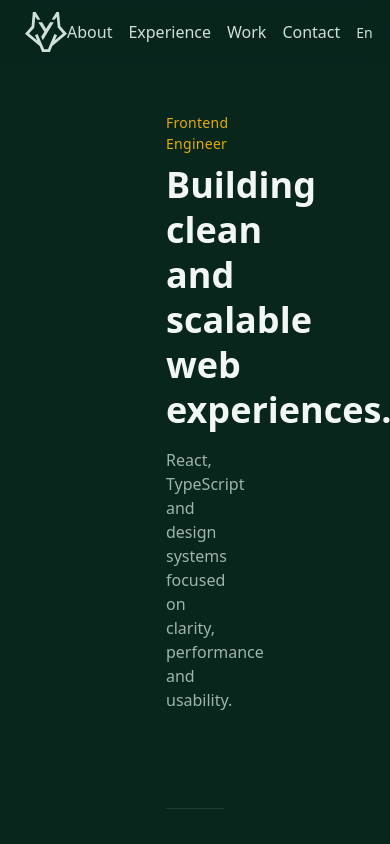
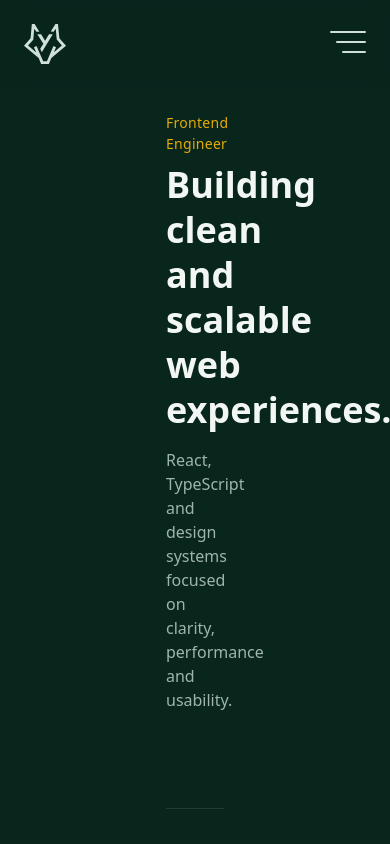
Before and after one commit to AndresHernandez1996/v2, a React (Vite) app: page / in a window 390 px wide. Shown: the top 844 px of the page. Built offline with nearby package versions, Linux system fonts and the light colour scheme; a web font is replaced by a local one.

Commit message:
fixing motion on navbar, refactoring mobile version

```diff
--- /dev/null
+++ b/src/components/Layout/Nav/MobileMenu.module.scss
@@ -0,0 +1,203 @@
+@use '../../../styles/tokens' as t;
+
+.menu {
+  display: none;
+  --hamburger-width: 1.875rem;
+  --ham-before: top 0.12s 0.2s ease, opacity 0.12s ease, width 0.15s ease;
+  --ham-before-active: top 0.12s ease, opacity 0.1s ease, width 0.15s ease;
+  --ham-after: bottom 0.12s 0.2s ease, transform 0.18s ease, width 0.15s ease;
+  --ham-after-active:
+    bottom 0.12s ease, transform 0.18s 0.12s ease, width 0.15s ease;
+}
+
+@media (max-width: t.$break-md) {
+  .menu {
+    display: block;
+  }
+
+  .hamburgerButton {
+    position: relative;
+    z-index: 22;
+    margin-right: -0.9375rem;
+    padding: 0.9375rem;
+    border: 0;
+    background-color: transparent;
+    color: t.$ui-text-secondary;
+    text-transform: none;
+    cursor: pointer;
+    transition-property: opacity, filter;
+    transition-duration: 0.15s;
+    transition-timing-function: linear;
+  }
+
+  .hamBox {
+    display: inline-block;
+    position: relative;
+    width: var(--hamburger-width);
+    height: 1.5rem;
+  }
+
+  .hamBoxInner {
+    position: absolute;
+    top: 50%;
+    right: 0;
+    width: var(--hamburger-width);
+    height: 0.125rem;
+    border-radius: t.$radius-xs;
+    background-color: t.$ui-text-secondary;
+    transition-duration: 0.22s;
+    transition-property: transform;
+    transition-delay: 0s;
+    transform: rotate(0deg);
+    transition-timing-function: cubic-bezier(0.55, 0.055, 0.675, 0.19);
+
+    &::before,
+    &::after {
+      content: '';
+      display: block;
+      position: absolute;
+      right: 0;
+      height: 0.125rem;
+      border-radius: t.$radius-xs;
+      background-color: t.$ui-text-secondary;
+      transition-timing-function: ease;
+      transition-duration: 0.15s;
+      transition-property: transform, top, bottom, opacity, width;
+    }
+
+    &::before {
+      width: 120%;
+      top: -0.625rem;
+      opacity: 1;
+      transition: var(--ham-before);
+    }
+
+    &::after {
+      width: 80%;
+      bottom: -0.625rem;
+      transform: rotate(0deg);
+      transition: var(--ham-after);
+    }
+  }
+
+  .hamBoxInnerOpen {
+    transform: rotate(225deg);
+    transition-delay: 0.12s;
+    transition-timing-function: cubic-bezier(0.215, 0.61, 0.355, 1);
+
+    &::before {
+      width: 100%;
+      top: 0;
+      opacity: 0;
+      transition: var(--ham-before-active);
+    }
+
+    &::after {
+      width: 100%;
+      bottom: 0;
+      transform: rotate(-90deg);
+      transition: var(--ham-after-active);
+    }
+  }
+
+  .backdrop {
+    position: fixed;
+    inset: 0;
+    z-index: 18;
+    opacity: 0;
+    visibility: hidden;
+    pointer-events: none;
+    backdrop-filter: blur(0);
+    -webkit-backdrop-filter: blur(0);
+    background-color: rgba(t.$ui-bg-shadow, 0);
+    transition:
+      opacity 240ms ease,
+      visibility 240ms ease,
+      backdrop-filter 240ms ease,
+      background-color 240ms ease;
+  }
+
+  .backdropOpen {
+    opacity: 1;
+    visibility: visible;
+    pointer-events: auto;
+    backdrop-filter: blur(0.5rem);
+    -webkit-backdrop-filter: blur(0.5rem);
+    background-color: rgba(t.$ui-bg-shadow, 0);
+  }
+
+  .sidebar {
+    position: fixed;
+    top: 0;
+    bottom: 0;
+    right: 0;
+    z-index: 19;
+    width: min(68vw, 19rem);
+    height: 100dvh;
+    padding: 3.125rem 0.625rem;
+    outline: 0;
+    background-color: t.$ui-bg-contrast;
+    box-shadow: -0.625rem 0 1.875rem -0.9375rem t.$color-brand-shadow;
+    transform: translateX(100vw);
+    visibility: hidden;
+    transition:
+      transform 260ms ease,
+      visibility 260ms ease;
+  }
+
+  .sidebarOpen {
+    transform: translateX(0);
+    visibility: visible;
+  }
+
+  .sidebarNav {
+    width: 100%;
+    height: 100%;
+    display: flex;
+    flex-direction: column;
+    justify-content: center;
+    align-items: center;
+    color: t.$ui-text;
+    text-align: center;
+  }
+
+  .sidebarLinks {
+    margin: 0;
+    padding: 0;
+    width: 100%;
+    list-style: none;
+    display: flex;
+    flex-direction: column;
+    gap: 1rem;
+
+    li {
+      margin: 0;
+      font-size: clamp(t.$font-size-md, 4vw, t.$font-size-xl);
+    }
+
+    a {
+      color: t.$ui-text;
+      text-decoration: none;
+      width: 100%;
+      display: inline-block;
+      padding: 0.1875rem 1.25rem 1.25rem;
+    }
+  }
+}
+
+@media (max-width: t.$break-sm) {
+  .sidebar {
+    width: 74vw;
+  }
+}
+
+@media (prefers-reduced-motion: reduce) {
+  .hamburgerButton,
+  .hamBoxInner,
+  .hamBoxInner::before,
+  .hamBoxInner::after,
+  .backdrop,
+  .sidebar {
+    transition: none;
+  }
+}
--- /dev/null
+++ b/src/components/Layout/Nav/MobileMenu.tsx
@@ -0,0 +1,174 @@
+import { useEffect, useRef, useState } from 'react';
+import styles from './MobileMenu.module.scss';
+
+const MOBILE_BREAKPOINT = 768;
+
+type NavLink = {
+  href: string;
+  label: string;
+};
+
+type MobileMenuProps = {
+  links: NavLink[];
+  openLabel: string;
+  closeLabel: string;
+  onMenuStateChange?: (isOpen: boolean) => void;
+};
+
+export function MobileMenu({
+  links,
+  openLabel,
+  closeLabel,
+  onMenuStateChange,
+}: MobileMenuProps) {
+  const [isOpen, setIsOpen] = useState(false);
+  const wrapperRef = useRef<HTMLDivElement | null>(null);
+  const buttonRef = useRef<HTMLButtonElement | null>(null);
+  const navRef = useRef<HTMLElement | null>(null);
+
+  useEffect(() => {
+    onMenuStateChange?.(isOpen);
+  }, [isOpen, onMenuStateChange]);
+
+  useEffect(() => {
+    const previous = document.body.style.overflow;
+
+    if (isOpen) {
+      document.body.style.overflow = 'hidden';
+      document.body.classList.add('mobile-menu-open');
+    } else {
+      document.body.classList.remove('mobile-menu-open');
+    }
+
+    return () => {
+      document.body.style.overflow = previous;
+      document.body.classList.remove('mobile-menu-open');
+    };
+  }, [isOpen]);
+
+  useEffect(() => {
+    const onResize = () => {
+      if (window.innerWidth > MOBILE_BREAKPOINT) {
+        setIsOpen(false);
+      }
+    };
+
+    window.addEventListener('resize', onResize);
+
+    return () => {
+      window.removeEventListener('resize', onResize);
+    };
+  }, []);
+
+  useEffect(() => {
+    const onKeyDown = (event: KeyboardEvent) => {
+      if (event.key === 'Escape') {
+        setIsOpen(false);
+        return;
+      }
+
+      if (!isOpen || event.key !== 'Tab') {
+        return;
+      }
+
+      const focusables = [
+        buttonRef.current,
+        ...Array.from(
+          navRef.current?.querySelectorAll<HTMLAnchorElement>('a') ?? [],
+        ),
+      ].filter(Boolean) as HTMLElement[];
+
+      if (focusables.length <= 1) {
+        event.preventDefault();
+        return;
+      }
+
+      const firstFocusable = focusables[0];
+      const lastFocusable = focusables[focusables.length - 1];
+
+      if (event.shiftKey && document.activeElement === firstFocusable) {
+        event.preventDefault();
+        lastFocusable.focus();
+      }
+
+      if (!event.shiftKey && document.activeElement === lastFocusable) {
+        event.preventDefault();
+        firstFocusable.focus();
+      }
+    };
+
+    document.addEventListener('keydown', onKeyDown);
+
+    return () => {
+      document.removeEventListener('keydown', onKeyDown);
+    };
+  }, [isOpen]);
+
+  useEffect(() => {
+    if (!isOpen) {
+      return;
+    }
+
+    const onClickOutside = (event: MouseEvent) => {
+      if (!wrapperRef.current) {
+        return;
+      }
+
+      if (!wrapperRef.current.contains(event.target as Node)) {
+        setIsOpen(false);
+      }
+    };
+
+    document.addEventListener('mousedown', onClickOutside);
+
+    return () => {
+      document.removeEventListener('mousedown', onClickOutside);
+    };
+  }, [isOpen]);
+
+  const buttonLabel = isOpen ? closeLabel : openLabel;
+
+  return (
+    <div ref={wrapperRef} className={styles.menu}>
+      <button
+        ref={buttonRef}
+        className={styles.hamburgerButton}
+        type="button"
+        aria-label={buttonLabel}
+        aria-expanded={isOpen}
+        aria-controls="mobile-navigation"
+        onClick={() => setIsOpen((prev) => !prev)}
+      >
+        <span className={styles.hamBox}>
+          <span
+            className={`${styles.hamBoxInner} ${isOpen ? styles.hamBoxInnerOpen : ''}`}
+          />
+        </span>
+      </button>
+
+      <div
+        className={`${styles.backdrop} ${isOpen ? styles.backdropOpen : ''}`}
+        onClick={() => setIsOpen(false)}
+        aria-hidden="true"
+      />
+
+      <aside
+        id="mobile-navigation"
+        className={`${styles.sidebar} ${isOpen ? styles.sidebarOpen : ''}`}
+        aria-hidden={!isOpen}
+      >
+        <nav ref={navRef} className={styles.sidebarNav}>
+          <ol className={styles.sidebarLinks}>
+            {links.map((link) => (
+              <li key={link.href}>
+                <a href={link.href} onClick={() => setIsOpen(false)}>
+                  {link.label}
+                </a>
+              </li>
+            ))}
+          </ol>
+        </nav>
+      </aside>
+    </div>
+  );
+}
--- a/src/components/Layout/Nav/Nav.module.scss
+++ b/src/components/Layout/Nav/Nav.module.scss
@@ -3,12 +3,15 @@
 .header {
   --nav-height: #{t.$nav-height};
   --nav-scroll-height: #{t.$nav-scroll-height};
-  --transition: transform 300ms ease, height 300ms ease, box-shadow 300ms ease;
+  --transition:
+    transform 300ms ease, height 300ms ease, box-shadow 300ms ease,
+    background-color 300ms ease;
   position: fixed;
   top: 0;
   left: 0;
   right: 0;
   z-index: 11;
+  width: 100%;
   height: var(--nav-height);
   background-color: rgba(t.$ui-bg, 0.75);
   backdrop-filter: blur(0.625rem);
@@ -16,20 +19,19 @@
   transition: var(--transition);
 }
 
-.headerScrolled {
-  height: var(--nav-scroll-height);
-  box-shadow: 0 0.375rem 1rem 0 t.$color-brand-shadow;
-}
-
-.headerUp {
+.headerMenuOpen {
   transform: translateY(0);
 }
 
-.headerDown {
-  transform: translateY(calc(var(--nav-scroll-height) * -1));
+.headerScrolled {
+  height: var(--nav-scroll-height);
+  box-shadow: 0 0.625rem 1.875rem -0.625rem t.$color-brand-shadow;
 }
 
 .nav {
+  position: relative;
+  z-index: 12;
+  width: 100%;
   max-width: t.$layout-container-max;
   margin-inline: auto;
   padding: 0 t.$nav-padding-desktop;
@@ -37,6 +39,7 @@
   height: 100%;
   align-items: center;
   justify-content: space-between;
+  transition: padding-inline 300ms ease;
 }
 
 .brand {
@@ -47,7 +50,7 @@
   z-index: 30;
 }
 
-.actions {
+.desktopActions {
   display: flex;
   align-items: center;
   gap: clamp(1.25rem, 2vw, 2rem);
@@ -77,6 +80,7 @@
 .logo {
   width: t.$nav-logo-size;
   aspect-ratio: 587.85822 / 568.02051;
+  transition: width 300ms ease;
 }
 
 .logoIcon {
@@ -99,24 +103,32 @@
 
 @media (max-width: t.$break-md) {
   .header {
-    --nav-height: #{t.$nav-height-mobile};
-    --nav-scroll-height: #{t.$nav-scroll-height-mobile};
+    --nav-height: 5.525rem;
+    --nav-scroll-height: 5.25rem;
   }
 
   .nav {
     padding-inline: t.$nav-padding-mobile;
   }
 
-  .actions {
-    gap: t.$space-4;
+  .desktopActions {
+    display: none;
+  }
+}
+
+@media (prefers-reduced-motion: no-preference) {
+  .headerUp {
+    transform: translateY(0);
   }
 
-  .links {
-    gap: t.$space-4;
+  .headerDown {
+    transform: translateY(calc(var(--nav-scroll-height) * -1));
+  }
+}
 
-    a {
-      font-size: t.$font-size-md;
-    }
+@media (max-width: t.$break-sm) {
+  .nav {
+    padding-inline: 1.5rem;
   }
 }
 
--- a/src/components/Layout/Nav/Nav.tsx
+++ b/src/components/Layout/Nav/Nav.tsx
@@ -2,6 +2,7 @@ import { useEffect, useState } from 'react';
 import { useTranslation } from 'react-i18next';
 import { Isotipo } from '@/components/icons/Isotipo';
 import { LanguageSwitcher } from '@/components/LanguageSwitcher/LanguageSwitcher';
+import { MobileMenu } from './MobileMenu';
 import styles from './Nav.module.scss';
 
 export function Nav() {
@@ -10,6 +11,7 @@ export function Nav() {
   const [scrolledToTop, setScrolledToTop] = useState(() =>
     typeof window === 'undefined' ? true : window.scrollY < 50,
   );
+  const [isMenuOpen, setIsMenuOpen] = useState(false);
 
   const links = [
     { href: '#about', label: t('nav_about') },
@@ -22,6 +24,10 @@ export function Nav() {
     let lastScrollY = window.scrollY;
 
     const onScroll = () => {
+      if (isMenuOpen) {
+        return;
+      }
+
       const current = window.scrollY;
       setScrolledToTop(current < 50);
 
@@ -38,10 +44,11 @@ export function Nav() {
     return () => {
       window.removeEventListener('scroll', onScroll);
     };
-  }, []);
+  }, [isMenuOpen]);
 
   const headerClassName = [
     styles.header,
+    isMenuOpen ? styles.headerMenuOpen : '',
     !scrolledToTop ? styles.headerScrolled : '',
     !scrolledToTop && scrollDirection === 'up' ? styles.headerUp : '',
     !scrolledToTop && scrollDirection === 'down' ? styles.headerDown : '',
@@ -62,7 +69,7 @@ export function Nav() {
           </div>
         </a>
 
-        <div className={styles.actions}>
+        <div className={styles.desktopActions}>
           <ul className={styles.links}>
             {links.map((link) => (
               <li key={link.href}>
@@ -73,6 +80,13 @@ export function Nav() {
 
           <LanguageSwitcher />
         </div>
+
+        <MobileMenu
+          links={links}
+          openLabel={t('nav_open_menu')}
+          closeLabel={t('nav_close_menu')}
+          onMenuStateChange={setIsMenuOpen}
+        />
       </nav>
     </header>
   );
--- a/src/i18n/locales/en.ts
+++ b/src/i18n/locales/en.ts
@@ -10,6 +10,8 @@ export const en = {
   language_short_es: 'Es',
   nav_aria_main: 'Main navigation',
   nav_go_to_hero: 'Go to hero section',
+  nav_open_menu: 'Open menu',
+  nav_close_menu: 'Close menu',
   nav_about: 'About',
   nav_experience: 'Experience',
   nav_work: 'Work',
--- a/src/i18n/locales/es.ts
+++ b/src/i18n/locales/es.ts
@@ -10,6 +10,8 @@ export const es = {
   language_short_es: 'Es',
   nav_aria_main: 'Navegación principal',
   nav_go_to_hero: 'Ir a la sección hero',
+  nav_open_menu: 'Abrir menú',
+  nav_close_menu: 'Cerrar menú',
   nav_about: 'Sobre mí',
   nav_experience: 'Experiencia',
   nav_work: 'Proyectos',
--- a/src/styles/_tokens.scss
+++ b/src/styles/_tokens.scss
@@ -200,7 +200,7 @@ $break-xl: 1280px;
    ========================= */
 
 $layout-container-max: 1512px;
-$nav-height: 4.375rem; // 70px
+$nav-height: 5.625rem; // 90px
 $nav-scroll-height: 4rem; // 64px
 $nav-height-mobile: 4rem; // 64px
 $nav-scroll-height-mobile: 3.75rem; // 60px
```
Also changed, not shown: src/styles/globals.scss (+13 -0 lines).
